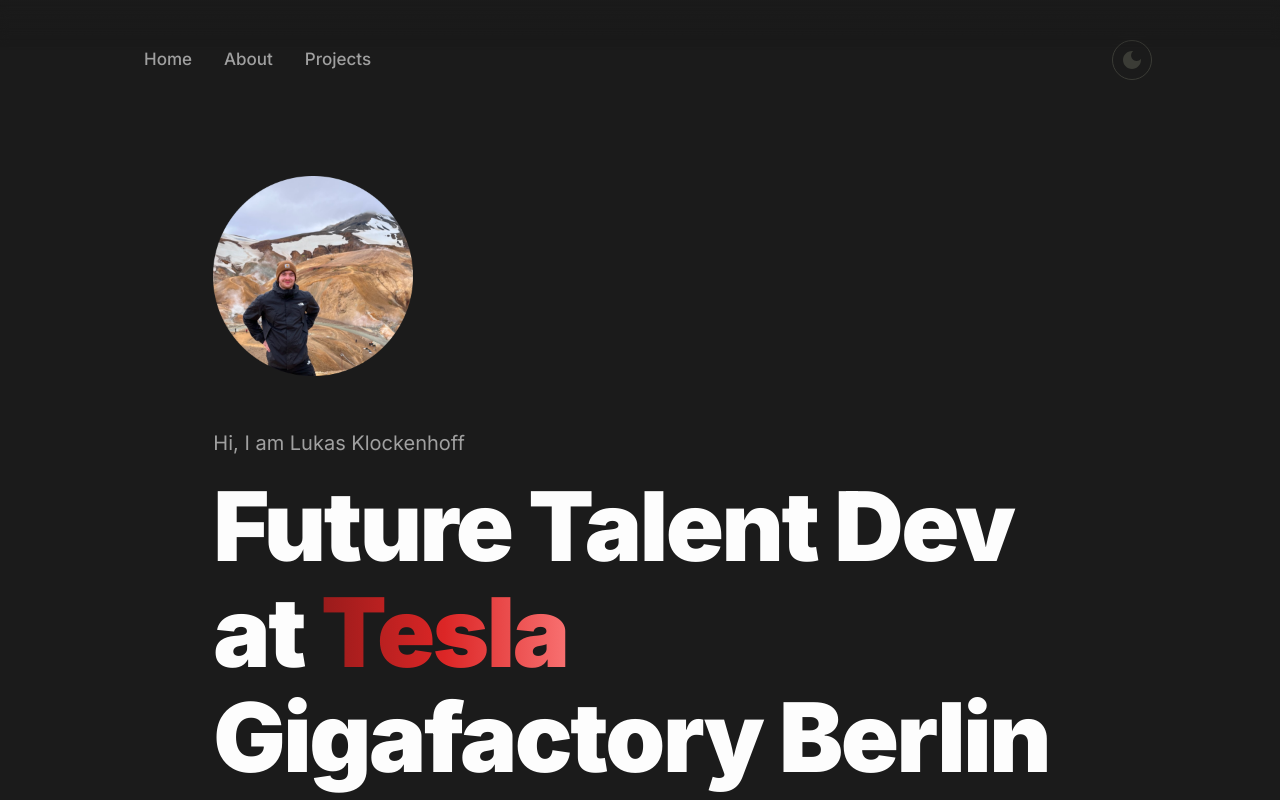
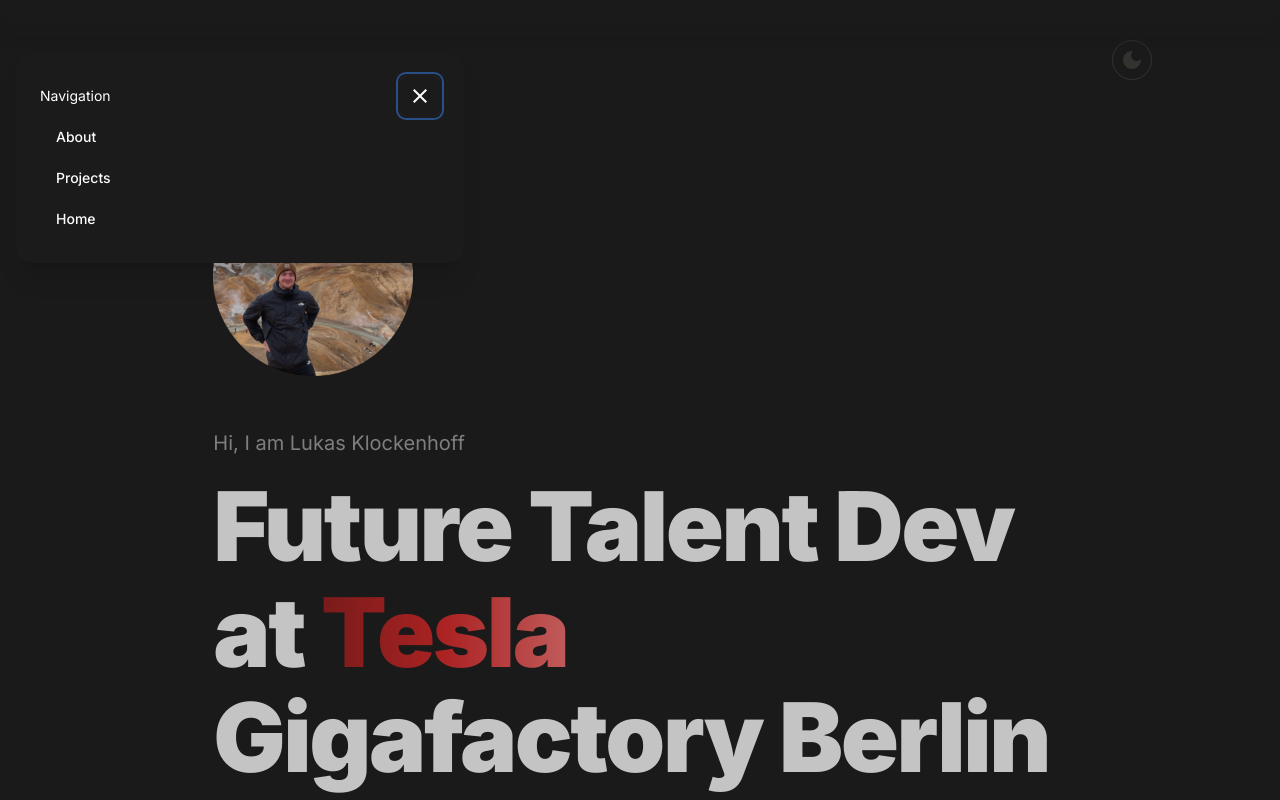
Before and after one commit to LukasKlockenhoff/Website, a Next.js app: page / in a window 1280 px wide. Shown: the top 800 px of the page. Built offline with nearby package versions, Linux system fonts and the light colour scheme; a web font is replaced by a local one.

Commit message:
feat: new nav

```diff
--- a/package.json
+++ b/package.json
@@ -22,6 +22,7 @@
     "@playwright/test": "^1.39.0",
     "@radix-ui/react-dropdown-menu": "^2.0.6",
     "@radix-ui/react-label": "^2.0.2",
+    "@radix-ui/react-popover": "^1.0.7",
     "@radix-ui/react-slot": "^1.0.2",
     "@radix-ui/react-switch": "^1.0.3",
     "@supabase/storage-js": "^2.5.4",
--- a/src/components/header/header.tsx
+++ b/src/components/header/header.tsx
@@ -4,60 +4,61 @@
 import { Button } from "@/components/ui/button";
 import { ModeToggle } from "@/components/ui/theme-toggle";
 import MenuIcon from "@mui/icons-material/Menu";
+import { MobileHeader } from "@/components/header/mobile-header";
 
 import { Menu, Transition } from "@headlessui/react";
 import { Fragment } from "react";
 import Icon from "@/components/ui/icon";
 import { twMerge } from "tailwind-merge";
 import textstyles from "@/utils/textstyles";
-
-function MobileHeader() {
-  return (
-    <div className="flex top-16 text-right border-1 border-border">
-      <Menu as="div" className="relative inline-block text-left">
-        <div>
-          <Menu.Button className="inline-flex w-full justify-center rounded-md px-4 py-2 text-sm font-medium text-white border-border focus:outline-none focus-visible:ring-2 focus-visible:ring-white/75">
-            <MenuIcon className={"dark:text-white text-black"} />
-          </Menu.Button>
-        </div>
-        <Transition
-          as={Fragment}
-          enter="transition ease-out duration-100"
-          enterFrom="transform opacity-0 scale-95"
-          enterTo="transform opacity-100 scale-100"
-          leave="transition ease-in duration-75"
-          leaveFrom="transform opacity-100 scale-100"
-          leaveTo="transform opacity-0 scale-95"
-        >
-          <Menu.Items className="absolute right-0 mt-2 w-44 origin-top-right divide-y divide-gray-100 rounded-md bg-white dark:bg-background shadow-lg ring-1 ring-black/5 focus:outline-none border-1 border-border">
-            <div className="px-1 py-1 flex flex-col items-start w-full rounded-lg">
-              <Menu.Item>
-                <Button asChild variant={"link"}>
-                  <Link
-                    href={"/about"}
-                    className={"text-black dark:text-white"}
-                  >
-                    About
-                  </Link>
-                </Button>
-              </Menu.Item>
-              <Menu.Item>
-                <Button asChild variant={"link"}>
-                  <Link href={"/projects"}>Projects</Link>
-                </Button>
-              </Menu.Item>
-              <Menu.Item>
-                <Button asChild variant={"link"}>
-                  <Link href={"/"}>Home</Link>
-                </Button>
-              </Menu.Item>
-            </div>
-          </Menu.Items>
-        </Transition>
-      </Menu>
-    </div>
-  );
-}
+//
+// function MobileHeader() {
+//   return (
+//     <div className="flex top-16 text-right border-1 border-border">
+//       <Menu as="div" className="relative inline-block text-left">
+//         <div>
+//           <Menu.Button className="inline-flex w-full justify-center rounded-md px-4 py-2 text-sm font-medium text-white border-border focus:outline-none focus-visible:ring-2 focus-visible:ring-white/75">
+//             <MenuIcon className={"dark:text-white text-black"} />
+//           </Menu.Button>
+//         </div>
+//         <Transition
+//           as={Fragment}
+//           enter="transition ease-out duration-100"
+//           enterFrom="transform opacity-0 scale-95"
+//           enterTo="transform opacity-100 scale-100"
+//           leave="transition ease-in duration-75"
+//           leaveFrom="transform opacity-100 scale-100"
+//           leaveTo="transform opacity-0 scale-95"
+//         >
+//           <Menu.Items className="absolute right-0 mt-2 w-44 origin-top-right divide-y divide-gray-100 rounded-md bg-white dark:bg-background shadow-lg ring-1 ring-black/5 focus:outline-none border-1 border-border">
+//             <div className="px-1 py-1 flex flex-col items-start w-full rounded-lg">
+//               <Menu.Item>
+//                 <Button asChild variant={"link"}>
+//                   <Link
+//                     href={"/about"}
+//                     className={"text-black dark:text-white"}
+//                   >
+//                     About
+//                   </Link>
+//                 </Button>
+//               </Menu.Item>
+//               <Menu.Item>
+//                 <Button asChild variant={"link"}>
+//                   <Link href={"/projects"}>Projects</Link>
+//                 </Button>
+//               </Menu.Item>
+//               <Menu.Item>
+//                 <Button asChild variant={"link"}>
+//                   <Link href={"/"}>Home</Link>
+//                 </Button>
+//               </Menu.Item>
+//             </div>
+//           </Menu.Items>
+//         </Transition>
+//       </Menu>
+//     </div>
+//   );
+// }
 
 export default function Header() {
   return (
--- /dev/null
+++ b/src/components/header/mobile-header.tsx
@@ -0,0 +1,101 @@
+import { Dialog, Transition } from "@headlessui/react";
+import { Fragment, useState } from "react";
+import { Button } from "@/components/ui/button";
+import MenuIcon from "@mui/icons-material/Menu";
+import CloseIcon from "@mui/icons-material/Close";
+import textstyles from "@/utils/textstyles";
+import { twMerge } from "tailwind-merge";
+import Link from "next/link";
+import Divider from "@mui/material/Divider";
+
+export function MobileHeader() {
+  let [isOpen, setIsOpen] = useState(true);
+
+  function closeModal() {
+    setIsOpen(false);
+  }
+
+  function openModal() {
+    setIsOpen(true);
+  }
+
+  return (
+    <>
+      <div className="inset-0 flex items-center justify-center">
+        <Button
+          type="button"
+          variant={"ghost"}
+          size={"icon"}
+          onClick={openModal}
+        >
+          <MenuIcon className={"dark:text-white text-black"} />
+        </Button>
+      </div>
+
+      <Transition appear show={isOpen} as={Fragment}>
+        <Dialog as="div" className="relative z-10" onClose={closeModal}>
+          <Transition.Child
+            as={Fragment}
+            enter="ease-out duration-300"
+            enterFrom="opacity-0"
+            enterTo="opacity-100"
+            leave="ease-in duration-200"
+            leaveFrom="opacity-100"
+            leaveTo="opacity-0"
+          >
+            <div className="fixed inset-0 bg-black/25" />
+          </Transition.Child>
+
+          <div className="fixed inset-0 overflow-y-auto">
+            <div className="flex h-1/3 items-center mt-6 p-4 text-center">
+              <Transition.Child
+                as={Fragment}
+                enter="ease-out duration-300"
+                enterFrom="opacity-0 scale-95"
+                enterTo="opacity-100 scale-100"
+                leave="ease-in duration-200"
+                leaveFrom="opacity-100 scale-100"
+                leaveTo="opacity-0 scale-95"
+              >
+                <Dialog.Panel className="w-full max-w-md transform overflow-hidden rounded-2xl bg-white dark:bg-background p-6 text-left align-middle shadow-xl transition-all">
+                  <div className="flex justify-between items-center">
+                    <Dialog.Title as="h3" className={twMerge(textstyles.Text)}>
+                      Navigation
+                    </Dialog.Title>
+                    <Button
+                      size={"icon"}
+                      onClick={closeModal}
+                      variant={"ghost"}
+                    >
+                      <CloseIcon className={twMerge(textstyles.Text)} />
+                    </Button>
+                  </div>
+                  <div className="items-start flex flex-col">
+                    <Divider variant={"fullWidth"} />
+                    <Button asChild variant={"ghost"} className={""}>
+                      <Link href={"/about"} className={textstyles.Text}>
+                        About
+                      </Link>
+                    </Button>
+                    <Divider />
+                    <Button asChild variant={"ghost"} className={""}>
+                      <Link href={"/projects"} className={textstyles.Text}>
+                        Projects
+                      </Link>
+                    </Button>
+                    <Divider />
+                    <Button asChild variant={"ghost"} className={""}>
+                      <Link href={"/"} className={textstyles.Text}>
+                        Home
+                      </Link>
+                    </Button>
+                  </div>
+                </Dialog.Panel>
+              </Transition.Child>
+            </div>
+          </div>
+        </Dialog>
+      </Transition>
+    </>
+  );
+}
```
Also changed, not shown: 1 other file (tests, documents, lock files or other folders).
